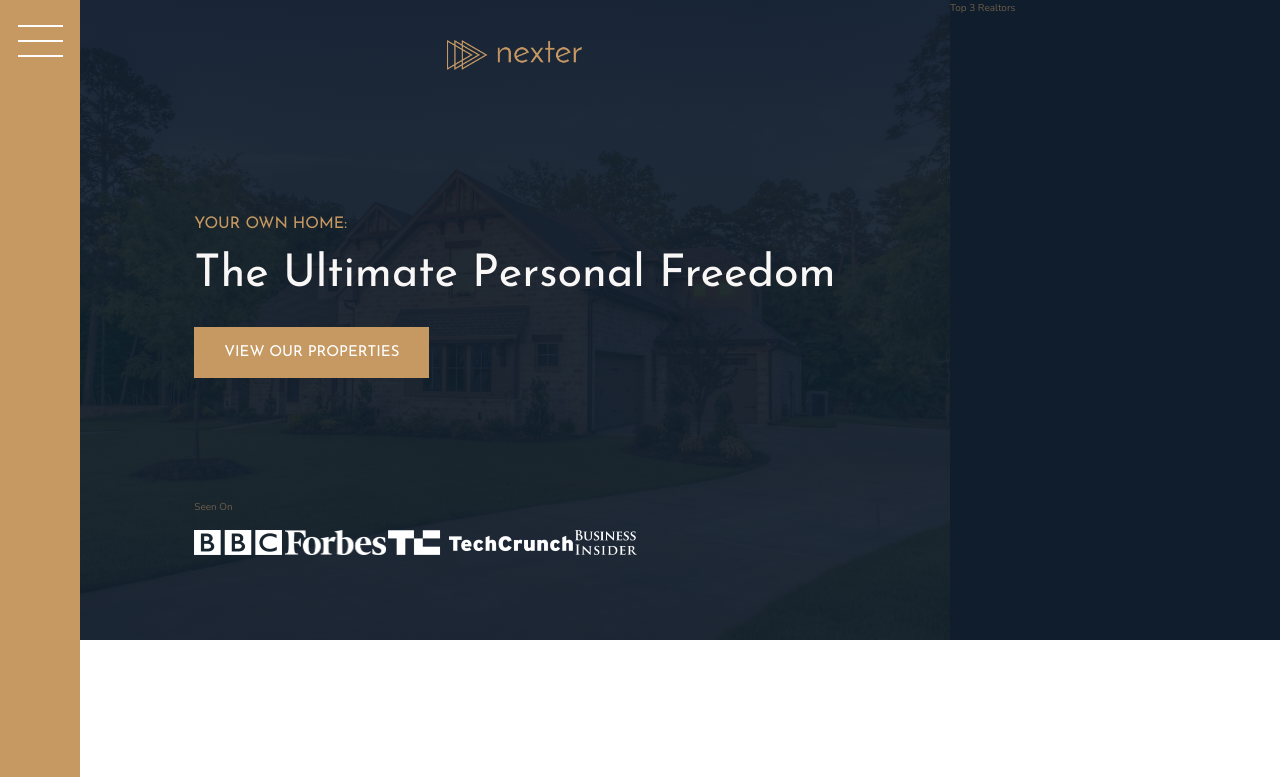
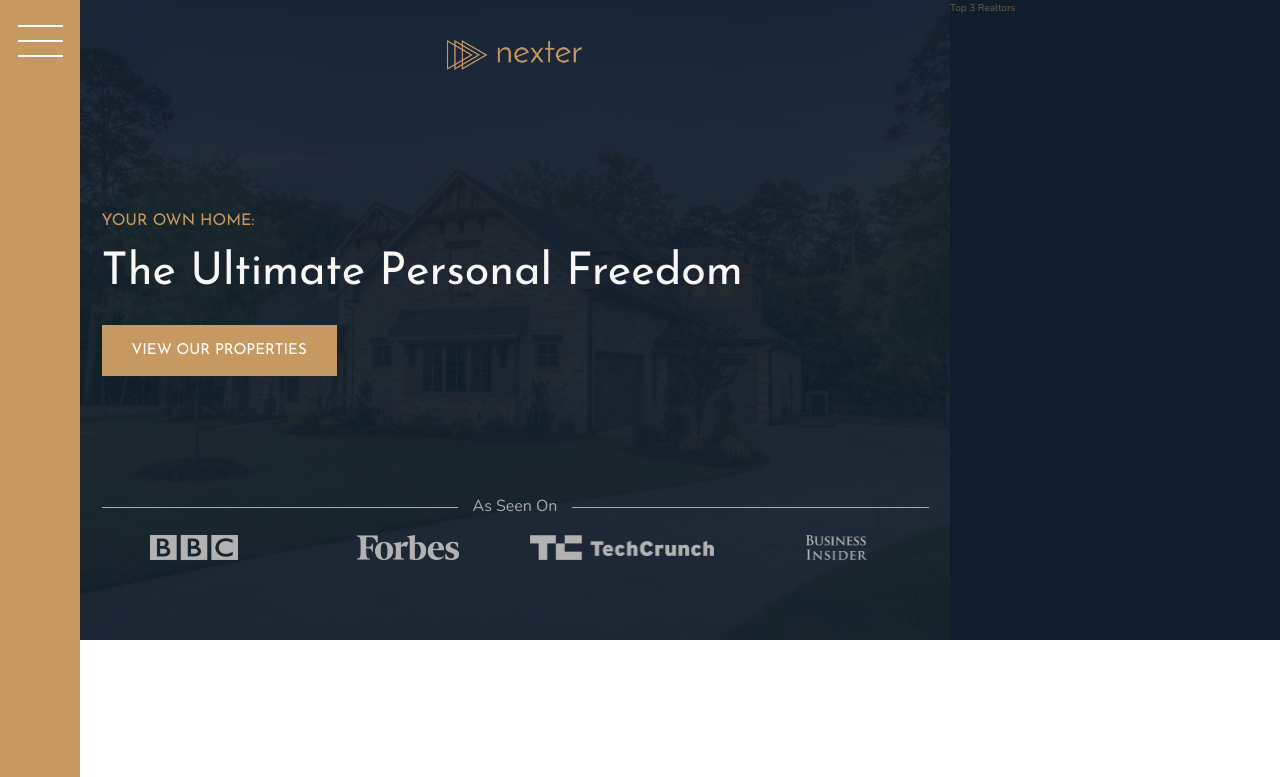
Before and after one commit to jordnlnn/nexter-project, a website: page index.html in a window 1280 px wide. Shown: the top 777 px of the page. Drawn offline with nearby package versions, Linux system fonts and the light colour scheme.

Commit message:
Formatted 'As Seen On' text to be a three column grid.

```diff
--- a/index.html
+++ b/index.html
@@ -25,7 +25,8 @@
       <h1 class="heading-1">The Ultimate Personal Freedom</h1>
       <button class="btn header__btn">View Our Properties</button>
 
-      <div class="header__seenon-text">Seen On</div>
+      <div class="header__seenon-text">As Seen On</div>
+
       <div class="header__seenon-logos">
         <img src="img/logo-bbc.png" alt="Seen on logo 1" />
         <img src="img/logo-forbes.png" alt="Seen on logo 2" />
--- a/sass/_header.scss
+++ b/sass/_header.scss
@@ -28,11 +28,32 @@
   }
 
   &__seenon-text {
+    display: grid;
+    grid-template-columns: 1fr max-content 1fr;
+    grid-column-gap: 1.5rem;
+    align-items: center;
+
+    font-size: 1.6rem;
+    color: $color-grey-light-2;
+
+    &::before,
+    &::after {
+      content: "";
+      height: 1px;
+      display: block;
+      background-color: currentColor; //$color-grey-light-2
+    }
   }
 
   &__seenon-logos {
+    display: grid;
+    grid-template-columns: repeat(4, 1fr);
+    grid-column-gap: 3rem;
+    justify-items: center;
+
     img {
       height: 2.5rem;
+      filter: brightness(70%);
     }
   }
 }
```
Also changed, not shown: css/style.css.
